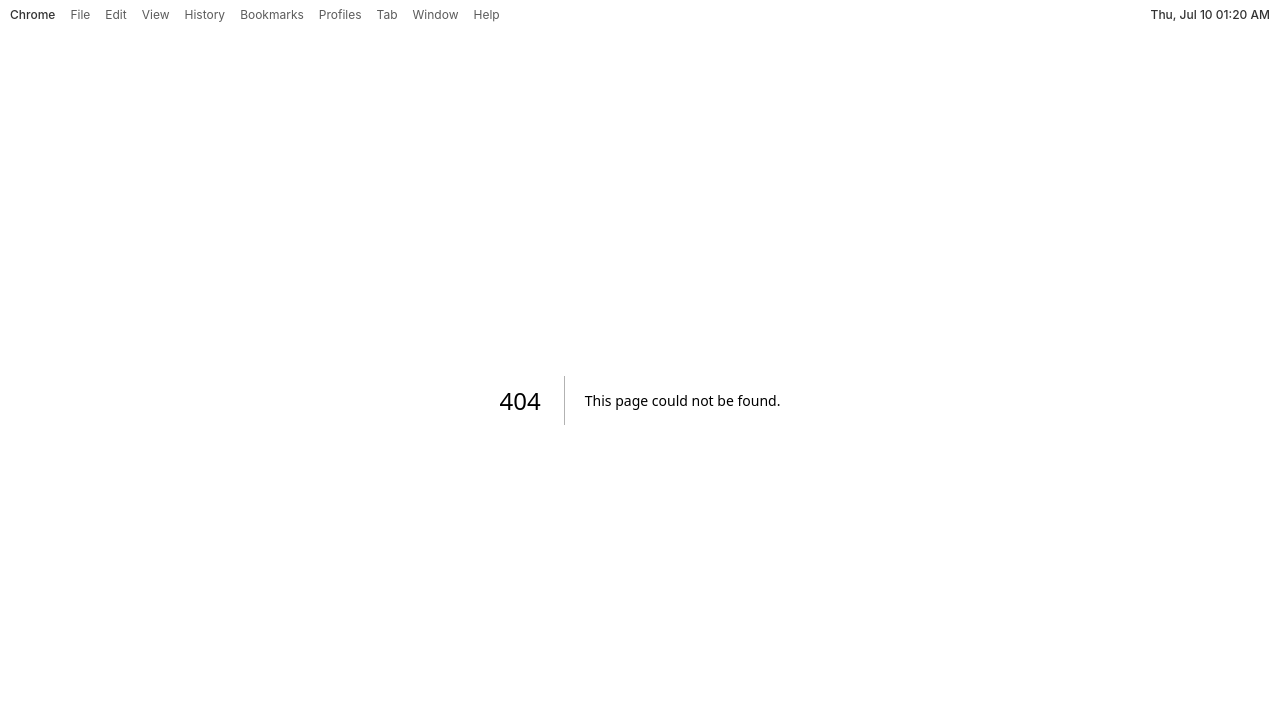
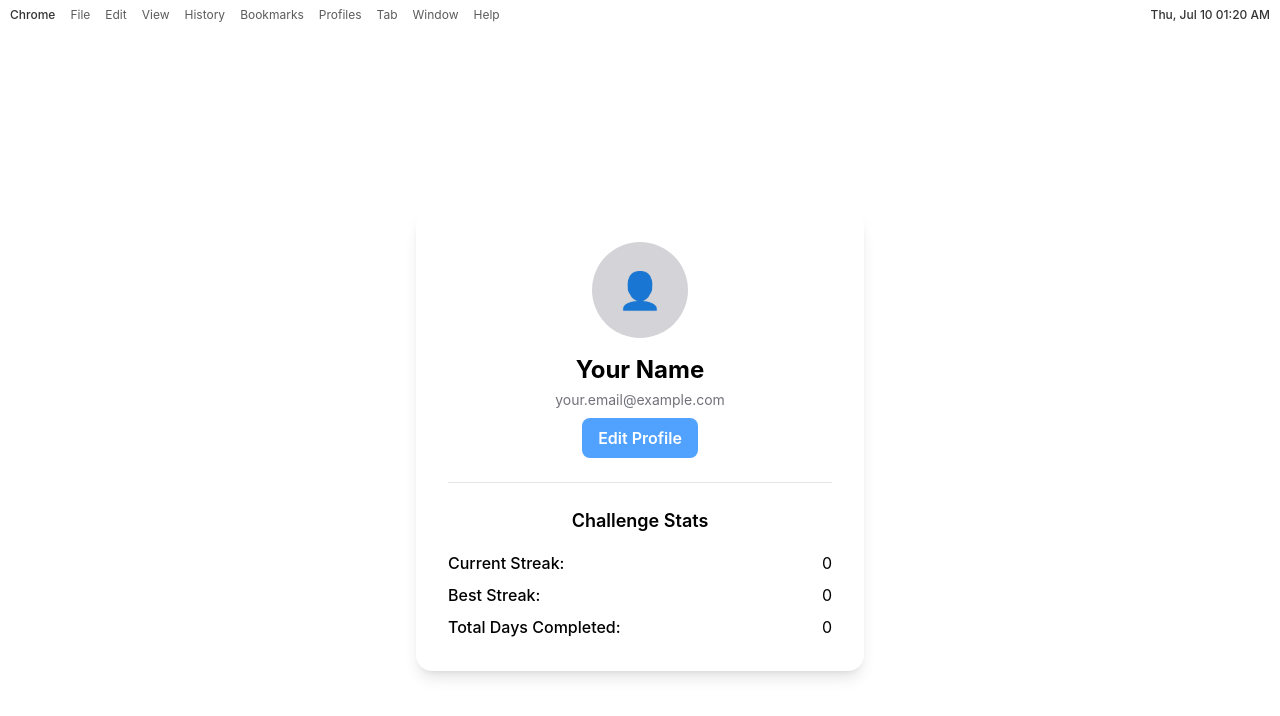
Before and after one commit to nayana266/CS-75-hard, a Next.js app: page /profile in a window 1280 px wide. Before the commit this address had no page. Shown: the top 716 px of the page. Built offline with nearby package versions, Linux system fonts and the light colour scheme.

Commit message:
Add profile page with basic layout and placeholders

```diff
--- /dev/null
+++ b/app/profile/page.tsx
@@ -0,0 +1,36 @@
+import React from 'react';
+
+const ProfilePage = () => {
+  return (
+    <div className="flex flex-col items-center justify-center min-h-screen bg-grid-pattern">
+      <div className="bg-white dark:bg-zinc-900 rounded-2xl shadow-lg p-8 w-full max-w-md mt-20">
+        <div className="flex flex-col items-center mb-6">
+          <div className="w-24 h-24 rounded-full bg-zinc-300 dark:bg-zinc-700 mb-4 flex items-center justify-center text-4xl font-bold text-zinc-500">
+            {/* Avatar Placeholder */}
+            <span>👤</span>
+          </div>
+          <h2 className="text-2xl font-bold mb-1">Your Name</h2>
+          <p className="text-zinc-500 dark:text-zinc-400 text-sm mb-2">your.email@example.com</p>
+          <button className="px-4 py-2 rounded-md bg-blue-400 text-white font-semibold hover:bg-blue-500 transition">Edit Profile</button>
+        </div>
+        <div className="border-t border-zinc-200 dark:border-zinc-700 pt-6 mt-4">
+          <h3 className="text-lg font-semibold mb-4 text-center">Challenge Stats</h3>
+          <div className="flex justify-between mb-2">
+            <span className="font-medium">Current Streak:</span>
+            <span>0</span>
+          </div>
+          <div className="flex justify-between mb-2">
+            <span className="font-medium">Best Streak:</span>
+            <span>0</span>
+          </div>
+          <div className="flex justify-between">
+            <span className="font-medium">Total Days Completed:</span>
+            <span>0</span>
+          </div>
+        </div>
+      </div>
+    </div>
+  );
+};
+
+export default ProfilePage;
--- a/components/login-form.tsx
+++ b/components/login-form.tsx
@@ -12,7 +12,7 @@ import {
 import { Input } from "@/components/ui/input"
 import { Label } from "@/components/ui/label"
 import { auth } from '@/lib/firebaseConfig'
-import { signInWithEmailAndPassword, signInWithPopup, GoogleAuthProvider } from 'firebase/auth'
+import { signInWithEmailAndPassword, signInWithPopup, GoogleAuthProvider, createUserWithEmailAndPassword } from 'firebase/auth'
 import { useState } from 'react'
 import { useRouter } from 'next/navigation'
 
@@ -24,6 +24,7 @@ export function LoginForm({
   const [password, setPassword] = useState('')
   const [loading, setLoading] = useState(false)
   const [error, setError] = useState<string | null>(null)
+  const [isSignUp, setIsSignUp] = useState(false)
   const router = useRouter()
 
   const handleSubmit = async (e: React.FormEvent) => {
@@ -31,10 +32,14 @@ export function LoginForm({
     setLoading(true)
     setError(null)
     try {
+      if (isSignUp) {
+        await createUserWithEmailAndPassword(auth, email, password)
+      } else {
         await signInWithEmailAndPassword(auth, email, password)
+      }
       router.push('/')
     } catch (err: unknown) {
-      setError((err as { message?: string })?.message || 'Login failed')
+      setError((err as { message?: string })?.message || (isSignUp ? 'Sign up failed' : 'Login failed'))
     } finally {
       setLoading(false)
     }
@@ -58,9 +63,9 @@ export function LoginForm({
     <div className={cn("flex flex-col gap-6", className)} {...props}>
       <Card>
         <CardHeader>
-          <CardTitle>Login to your account</CardTitle>
+          <CardTitle>{isSignUp ? 'Create an account' : 'Login to your account'}</CardTitle>
           <CardDescription>
-            Enter your email below to login to your account
+            {isSignUp ? 'Enter your email below to create your account' : 'Enter your email below to login to your account'}
           </CardDescription>
         </CardHeader>
         <CardContent>
@@ -80,30 +85,41 @@ export function LoginForm({
               <div className="grid gap-3">
                 <div className="flex items-center">
                   <Label htmlFor="password">Password</Label>
+                  {!isSignUp && (
                     <a
                       href="#"
                       className="ml-auto inline-block text-sm underline-offset-4 hover:underline"
                     >
                       Forgot your password?
                     </a>
+                  )}
                 </div>
                 <Input id="password" type="password" required value={password} onChange={e => setPassword(e.target.value)} />
               </div>
               <div className="flex flex-col gap-3">
                 <Button type="submit" className="w-full" disabled={loading}>
-                  {loading ? 'Logging in...' : 'Login'}
+                  {loading ? (isSignUp ? 'Signing up...' : 'Logging in...') : (isSignUp ? 'Sign up' : 'Login')}
                 </Button>
                 <Button variant="outline" className="w-full" type="button" disabled={loading} onClick={handleGoogleSignIn}>
-                  {loading ? 'Logging in...' : 'Login with Google'}
+                  {loading ? (isSignUp ? 'Signing up...' : 'Logging in...') : (isSignUp ? 'Sign up with Google' : 'Login with Google')}
                 </Button>
               </div>
               {error && <div className="text-red-500 text-sm text-center mt-2">{error}</div>}
             </div>
             <div className="mt-4 text-center text-sm">
-              Don&apos;t have an account?{" "}
-              <a href="#" className="underline underline-offset-4">
+              {isSignUp ? (
+                <>Already have an account?{' '}
+                  <a href="#" className="underline underline-offset-4" onClick={e => { e.preventDefault(); setIsSignUp(false); }}>
+                    Log in
+                  </a>
+                </>
+              ) : (
+                <>Don&apos;t have an account?{' '}
+                  <a href="#" className="underline underline-offset-4" onClick={e => { e.preventDefault(); setIsSignUp(true); }}>
                     Sign up
                   </a>
+                </>
+              )}
             </div>
           </form>
         </CardContent>
```
Lines whose indentation alone changed are shown as unchanged.
